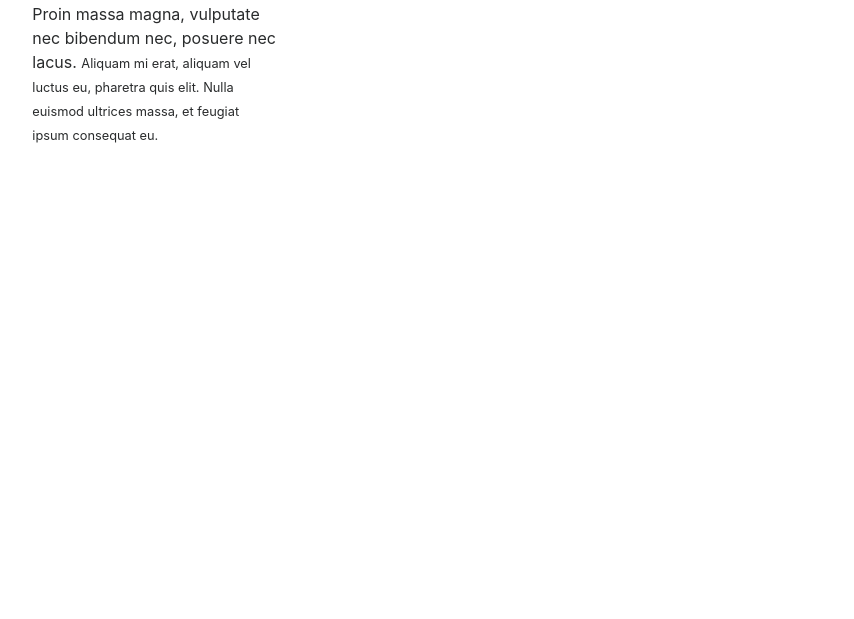
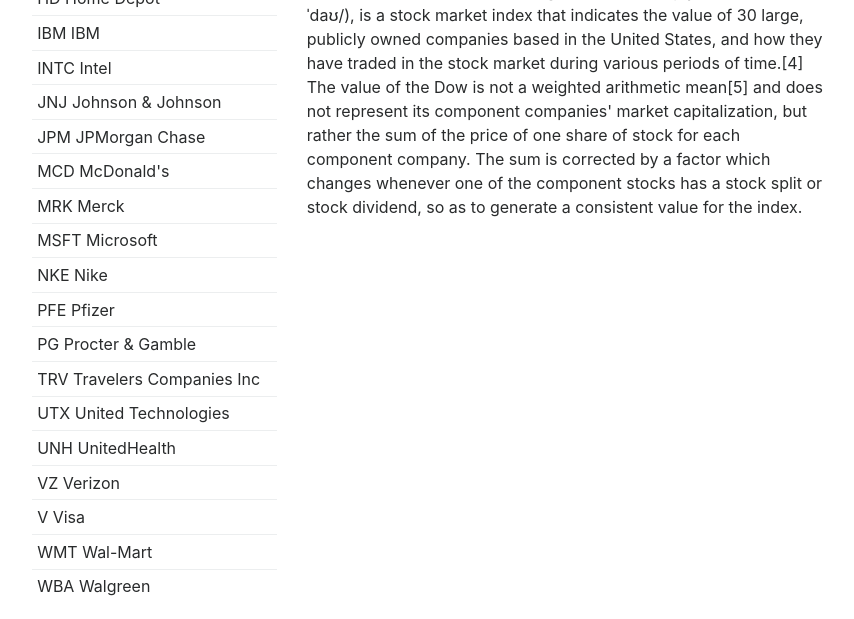
Before and after one commit to bpaynich/BRK-stocks-, a Python web app: template flask/templates/company.html in a window 1280 px wide. Shown: the part 605-1224 px from the top of the page, without its empty margins (211-1065 px from the left). Before the commit the page ends 748 px from the top, so only its background shows below. Run offline with Jinja, Linux system fonts and the light colour scheme; the template is opened without the code that fills it, so the values that code supplies are empty; some libraries are stand-ins or nearby versions.

Commit message:
flask update

```diff
--- a/flask/templates/company.html
+++ b/flask/templates/company.html
@@ -49,19 +49,54 @@
 			</p>
 			<div class="row">
 				<div class="col-md-4">
-						<!-- <address>
-								<strong>{{ arena_name }}</strong><br />
-								{{ arena_street}}<br />
-								{{ arena_city }}, {{ arena_state}} {{ arena_zip }}<br />
-						 </address> -->
-					<address>
-						 <strong>Apple</strong><br> 795 Folsom Ave, Suite 600<br> San Francisco, CA 94107<br> <abbr title="Phone">P:</abbr> (123) 456-7890
-					</address>
-					<p>
-						Lorem ipsum dolor sit amet, <strong>consectetur adipiscing elit</strong>. Aliquam eget sapien sapien. Curabitur in metus urna. In hac habitasse platea dictumst. Phasellus eu sem sapien, sed vestibulum velit. Nam purus nibh, lacinia non faucibus et, pharetra in dolor. Sed iaculis posuere diam ut cursus. <em>Morbi commodo sodales nisi id sodales. Proin consectetur, nisi id commodo imperdiet, metus nunc consequat lectus, id bibendum diam velit et dui.</em> Proin massa magna, vulputate nec bibendum nec, posuere nec lacus. <small>Aliquam mi erat, aliquam vel luctus eu, pharetra quis elit. Nulla euismod ultrices massa, et feugiat ipsum consequat eu.</small>
-					</p>
+						<table class="table table-sm">
+						<thead><tr class="table table-sm"><th>Company</th></tr></thead><tbody>
+						 <tr><td>MMM 3M</td></tr>
+						 <tr><td>AXP American Express</td></tr>
+						 <tr><td>AAPL Apple</td></tr>
+						 <tr><td>BA Boeing</td></tr>
+						 <tr><td>CAT Caterpillar</td></tr>
+						 <tr><td>CVX Chevron</td></tr>
+						 <tr><td>CSCO Cisco</td></tr>
+						 <tr><td>KO Coca-Cola</td></tr>
+						 <tr><td>DIS Disney</td></tr>
+						 <tr><td>DWDP DowDuPont Inc</td></tr>
+						 <tr><td>XOM Exxon Mobil</td></tr>
+						 <tr><td>GS Goldman Sachs</td></tr>
+						 <tr><td>HD Home Depot</td></tr>
+						 <tr><td>IBM IBM</td></tr>
+						 <tr><td>INTC Intel</td></tr>
+						 <tr><td>JNJ Johnson & Johnson</td></tr>
+						 <tr><td>JPM JPMorgan Chase</td></tr>
+						 <tr><td>MCD McDonald's</td></tr>
+						 <tr><td>MRK Merck</td></tr>
+						 <tr><td>MSFT Microsoft</td></tr>
+						 <tr><td>NKE Nike</td></tr>
+						 <tr><td>PFE Pfizer</td></tr>
+						 <tr><td>PG Procter & Gamble</td></tr>
+						 <tr><td>TRV Travelers Companies Inc</td></tr>
+						 <tr><td>UTX United Technologies</td></tr>
+						 <tr><td>UNH UnitedHealth</td></tr>
+						 <tr><td>VZ Verizon</td></tr>
+						 <tr><td>V Visa</td></tr>
+						 <tr><td>WMT Wal-Mart</td></tr>
+						 <tr><td>WBA Walgreen</td></tr>
+						</tbody></table>
+
 				</div>
 				<div class="col-md-8">
+						<form action="/info" method="POST">
+							<select class="form-control" name="team">
+										<option value="">select stock</option>
+										<option value="INTC">Intel</option>
+										<option value="AAPL">Apple</option>
+										<option value="BAC">Bank of America</option>
+										<!-- {% for Tm in team_list %}	 -->
+										<!-- <option value="{{ Tm }}">{{ Tm }}</option> -->
+										<!-- {% endfor %} -->
+							</select>
+							<br>
+						</form>
 						<div id="map" style="height: 300px;"></div>
 						<script type="text/javascript">
 							// The first parameter are the coordinates of the center of the map
@@ -70,7 +105,7 @@
 							// var longg = {{ long_c }}
 							var latt = 40
 							var longg = -95
-							var map = L.map('map').setView([latt, longg], 6);
+							var map = L.map('map').setView([latt, longg], 3);
 							// {s}, {z}, {x} and {y} are placeholders for map tiles
 							// {x} and {y} are the x/y of where you are on the map
 							// {z} is the zoom level
@@ -84,6 +119,11 @@
 							.bindPopup("<strong>Name</strong><br/>Street<br />City, State Zip<br />").openPopup();
 							//.bindPopup("<strong>{{ arena_name }}</strong><br/>{{ arena_street}}<br />{{ arena_city }}, {{ arena_state}} {{ arena_zip }}<br />").openPopup();
 							</script>
+							<br/>
+									<h3>Dow Jones</h3><br/>
+									<p>
+											The Dow Jones Industrial Average (DJIA), or simply the Dow (/ˈdaʊ/), is a stock market index that indicates the value of 30 large, publicly owned companies based in the United States, and how they have traded in the stock market during various periods of time.[4] The value of the Dow is not a weighted arithmetic mean[5] and does not represent its component companies' market capitalization, but rather the sum of the price of one share of stock for each component company. The sum is corrected by a factor which changes whenever one of the component stocks has a stock split or stock dividend, so as to generate a consistent value for the index.
+									</p>
 				</div>
 			</div>
 		</div>
```
Also changed, not shown: flask/templates/classic.html (+15 -3 lines), flask/templates/modern.html (+12 -0 lines). Lines whose indentation alone changed are shown as unchanged.
